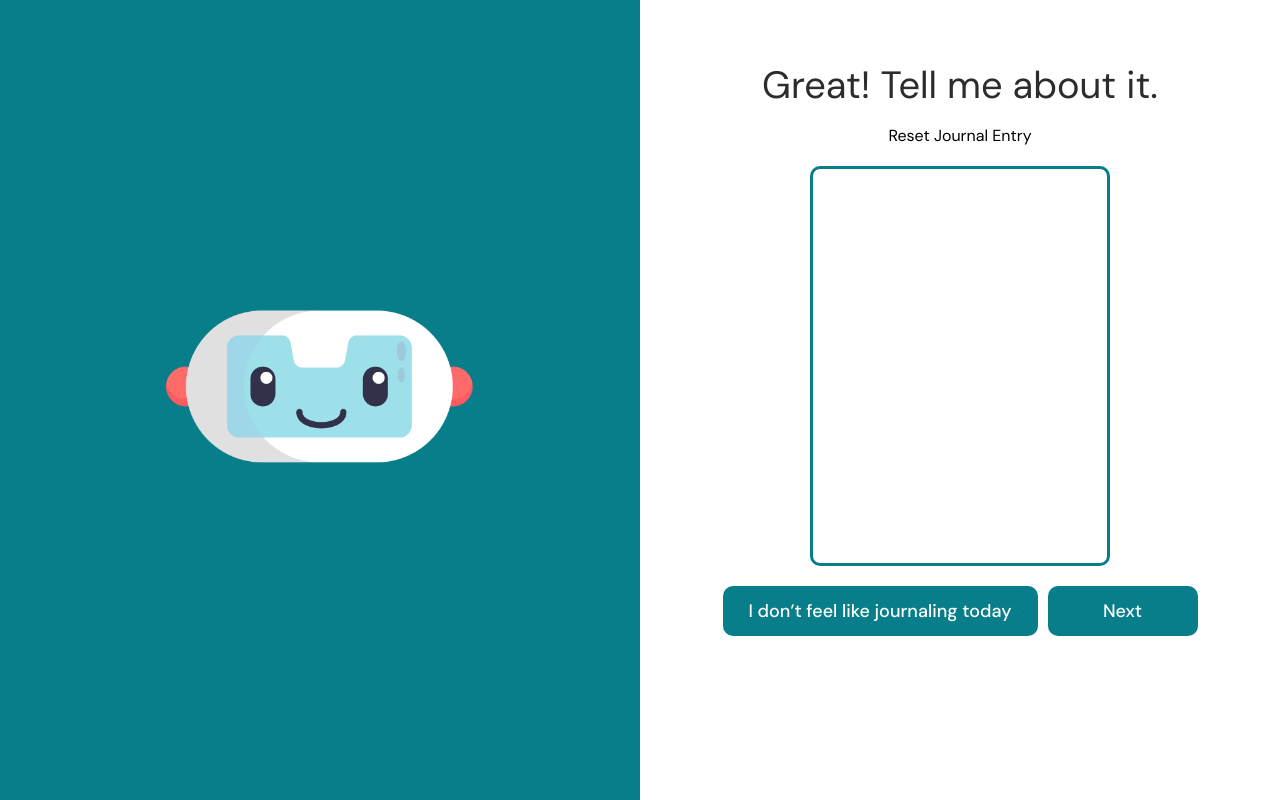
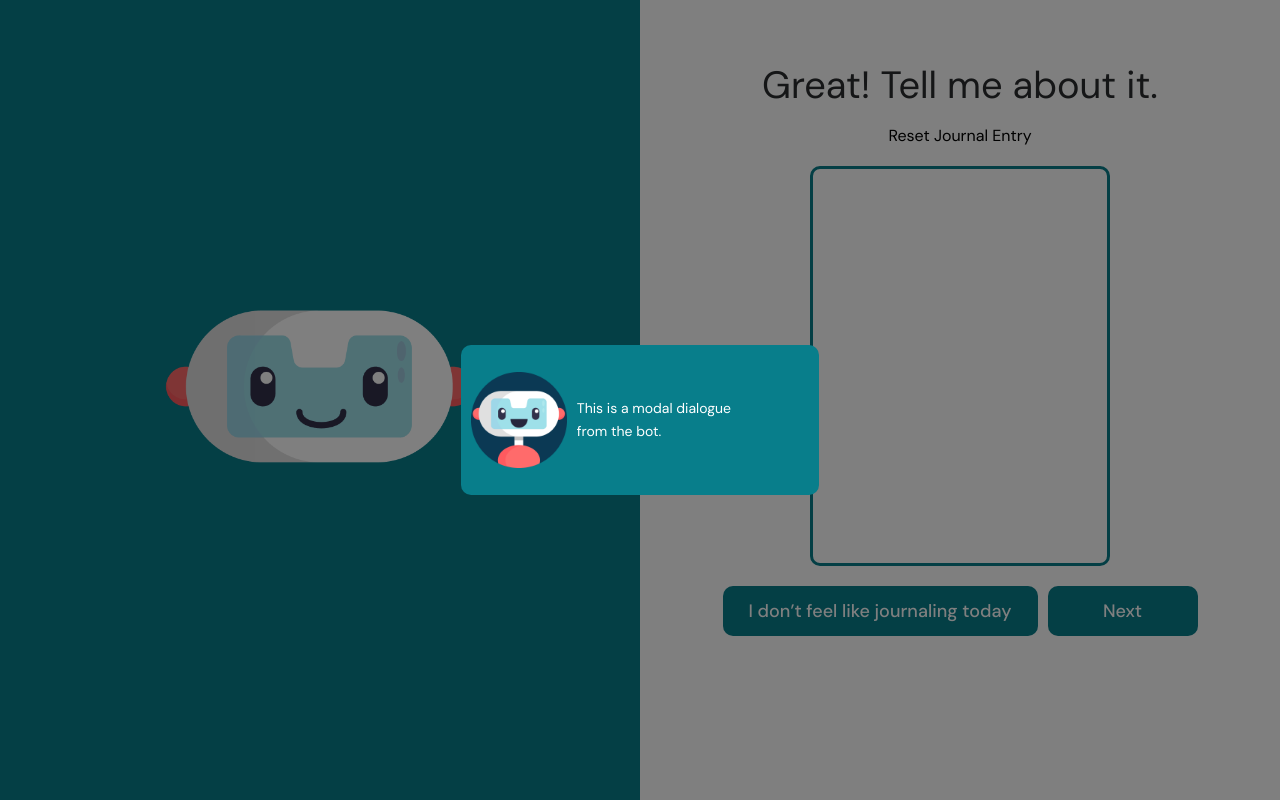
Before and after one commit to dermansultan/HappilyFrontEnd, a React (Create React App) app: page /UserQuiz in a window 1280 px wide. Built offline with nearby package versions, Linux system fonts and the light colour scheme.

Commit message:
Modal Update

```diff
--- a/src/Components/UserQuiz.jsx
+++ b/src/Components/UserQuiz.jsx
@@ -18,6 +18,12 @@ class UserQuiz extends React.Component {
   render() {
     return (
       <div className="containerMain UserQuiz">
+      <div className='botModal'>
+            <div className='modalContent'>
+          <img src={GoodBot} style={{width: "auto", height: "6em", paddingLeft:"10px"}}></img>
+          <p className='bodyText black' style={{paddingLeft: "10px", color: "white", width: "50%"}}>This is a modal dialogue from the bot.</p>
+          </div>
+      </div>
         <div className="left UserQuiz">
           <div className="userQuizContentLeft">
             <img className='bot quizBanner' alt="HapplyTheBot" src={headBot} />
--- a/src/index.css
+++ b/src/index.css
@@ -369,6 +369,37 @@ justify-content: space-between;
   font-size: clamp(14px, 1.5vw, 18px);
 }
 
+  /* bot Modal */
+  .botModal{
+    visibility: visible;
+    display: flex;
+    flex-direction: column;
+    flex-wrap: nowrap;
+    justify-content: center;
+    align-items: center;
+    align-content: stretch;
+    position: fixed;
+    left: 0;
+    top: 0;
+    width: 100%;
+    height: 100%;
+    background-color: rgba(0, 0, 0, 0.5);
+    z-index: 2;
+  }
+
+  .modalContent{
+    margin-top: 40px;
+    display: flex;
+    flex-wrap: wrap;
+    justify-content: flex-start;
+    align-items: center;
+    background-color: var(--main-bg-colour);
+    min-width: 270px;
+    min-height: 150px;
+    border-radius: 10px;
+  }
+
+
 /* Extra small devices (phones, 600px and down) */
 @media only screen and (max-width: 600px) {
   .header.White.Registration {
@@ -507,6 +538,8 @@ justify-content: space-between;
     align-items: center;
   }
 
+
+
 }
 
 /* Large devices (laptops/desktops, 992px and up) */
```
Also changed, not shown: src/Components/BotModal.jsx (added, +17 -0 lines).
